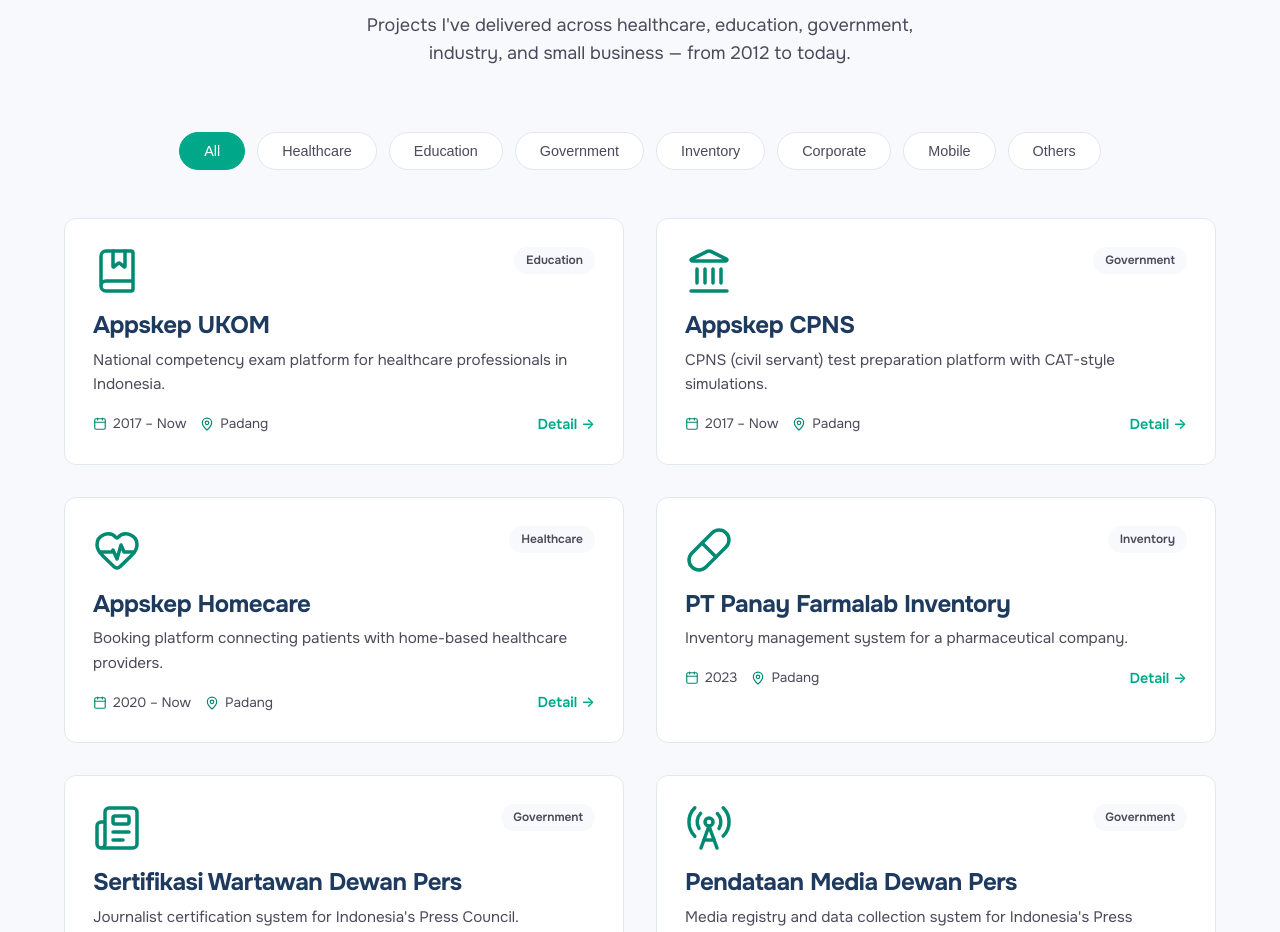
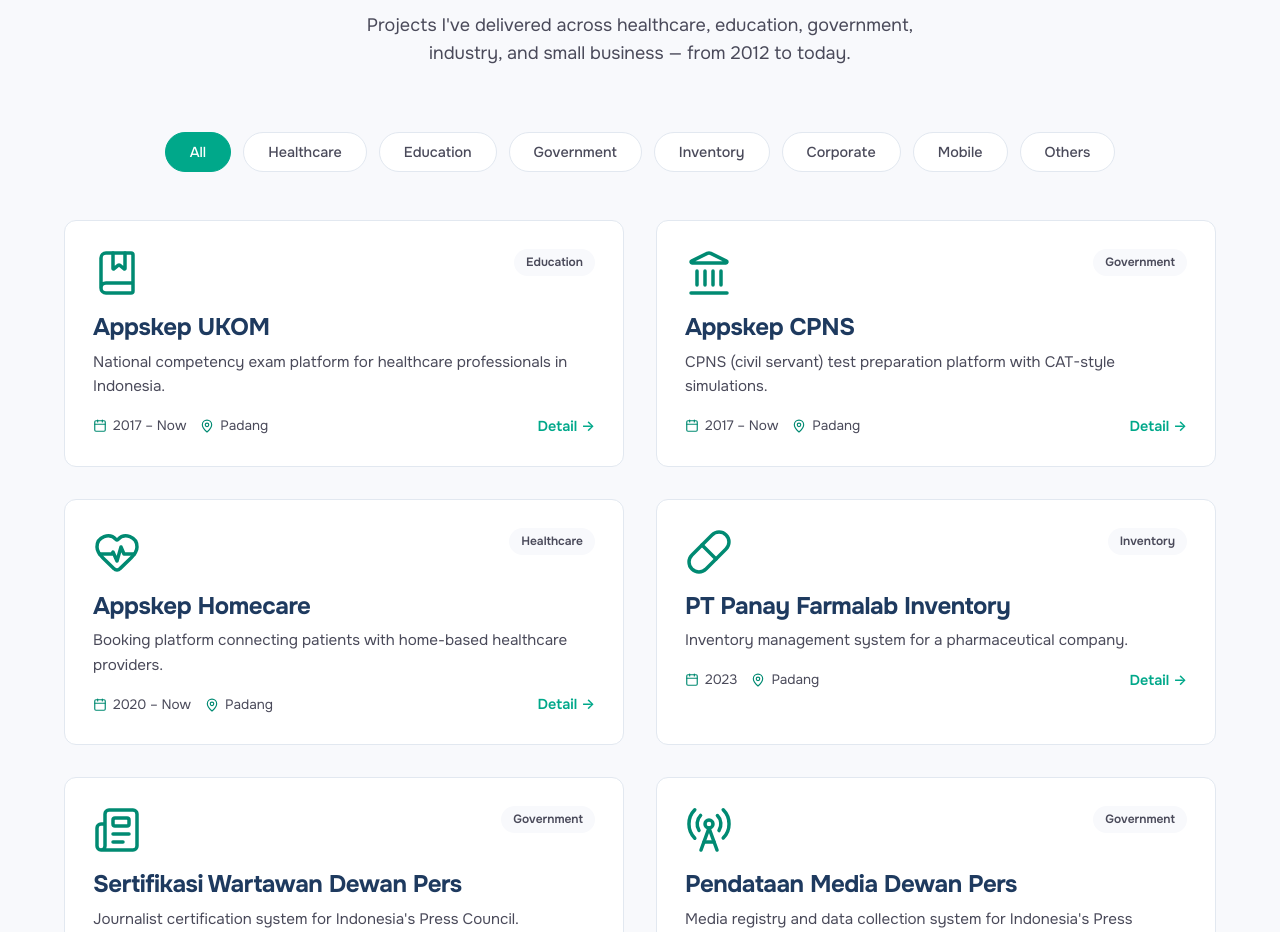
Before and after one commit to remorac/portfolio, a plain HTML site: page index.html in a window 1280 px wide. Shown: the part 2040-2972 px from the top of the page. Drawn offline with nearby package versions, Linux system fonts and the light colour scheme.

Commit message:
style: ensure form elements inherit global font family

```diff
--- a/css/style.css
+++ b/css/style.css
@@ -93,6 +93,10 @@ h3 { font-size: clamp(1.2rem, 2vw, 1.5rem); }
 /* =====================================================
    Buttons
    ===================================================== */
+
+button, input, textarea, select {
+  font-family: inherit;
+}
 
 .btn {
   display: inline-flex;
```
